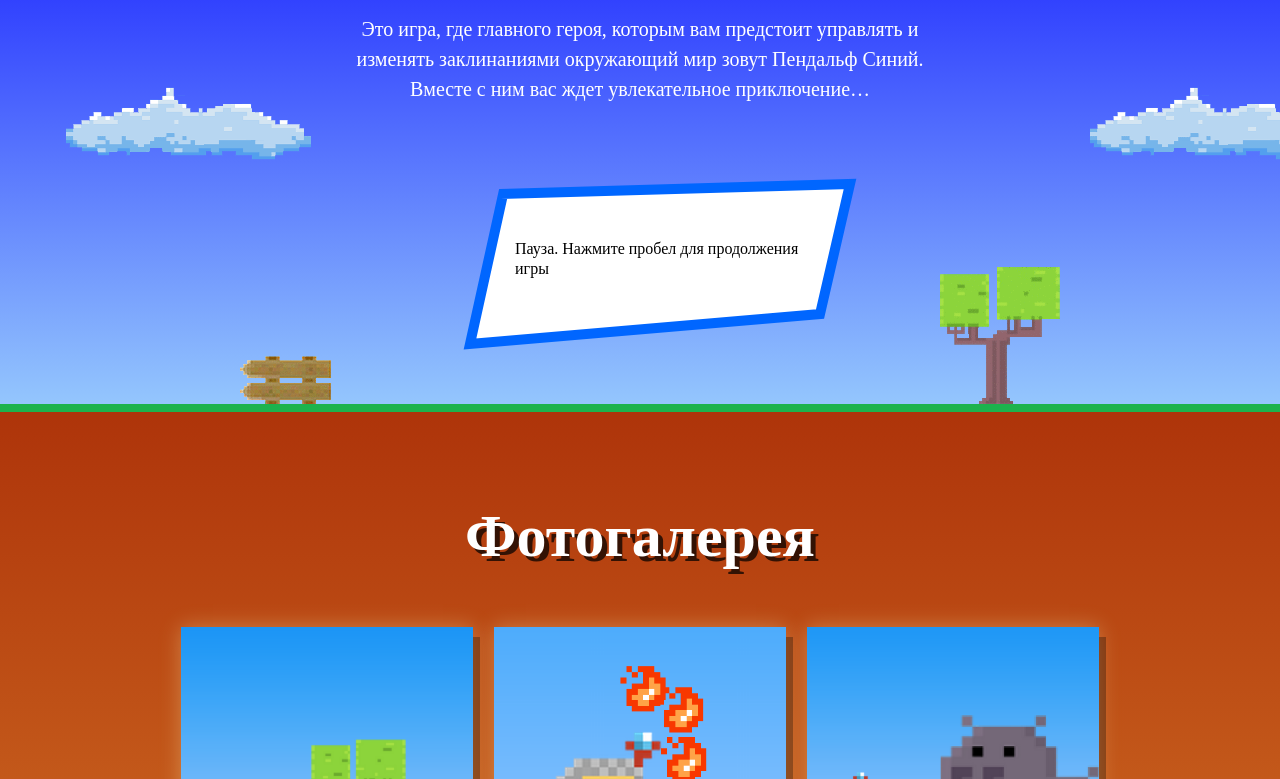
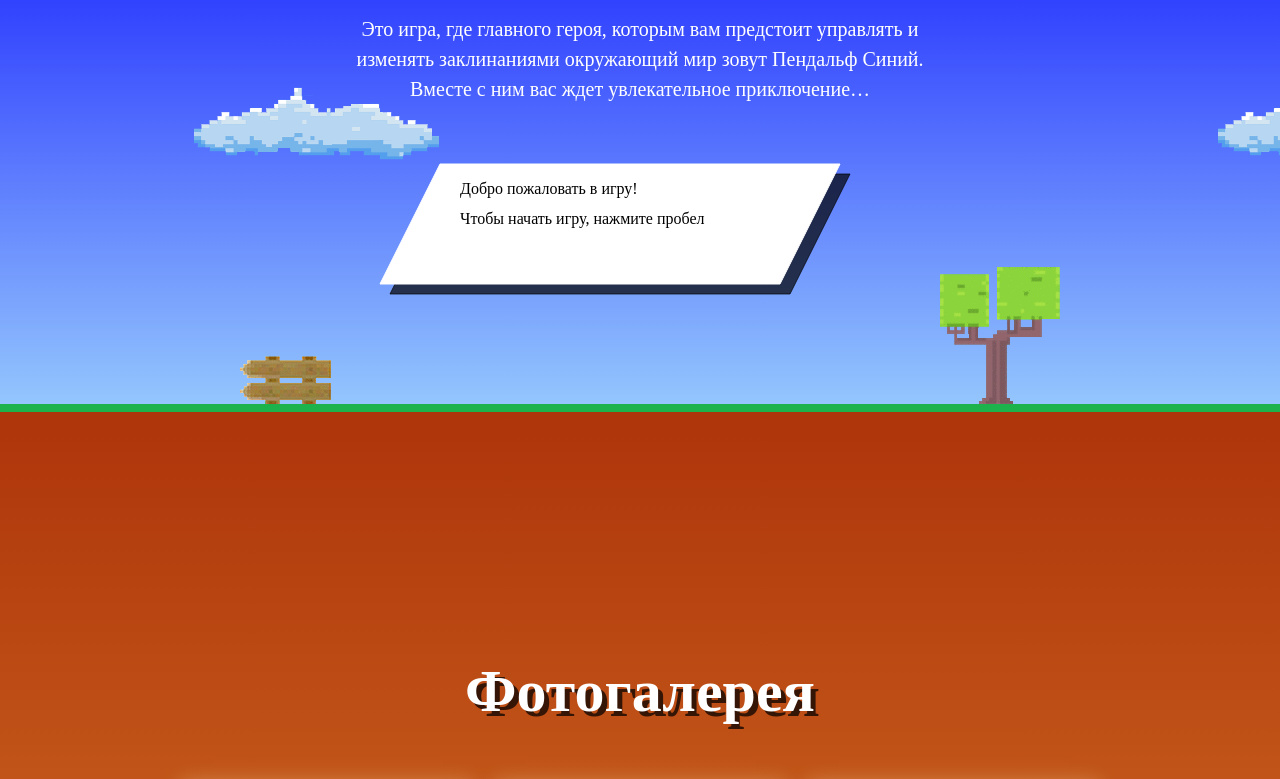
Before and after one commit to Pheophorbide/100740-code-and-magick, a website: page build/index.html in a window 1280 px wide. Shown: the part 203-982 px from the top of the page. Drawn offline with Linux system fonts and the light colour scheme; a web font is replaced by a local one.

Commit message:
Сообщения Пендальфа с использованием канваса

```diff
--- a/build/index.html
+++ b/build/index.html
@@ -24,6 +24,9 @@
 </header>
 
 <main>
+  <canvas>
+    Ваш браузер не поддерживает некоторые технологии, используемые на этом сайте!
+  </canvas>
   <section class="main-section photogallery">
     <h2 class="section-title photogallery-title">Фотогалерея</h2>
     <a href="#" class="photogallery-image"><img src="img/screenshots/1.png" width="292"></a>
@@ -120,8 +123,7 @@
 </template>
 
 <script src="js/form.js"></script>
-<script src="js/check.js" type="text/javascript"></script>
-<script src="js/game-stat.min.js"></script>
+<script src="js/game.js"></script>
 
 </body>
 </html>
--- a/build/js/game.js
+++ b/build/js/game.js
@@ -257,6 +257,42 @@
     this._onKeyUp = this._onKeyUp.bind(this);
     this._pauseListener = this._pauseListener.bind(this);
   };
+  /*
+   * Отрисовка прямоугольного канваса
+   * */
+  var drawTetragon = function() {
+    var canvasElement = document.querySelector('canvas');
+    var ctx = canvasElement.getContext('2d');
+    /*
+     * Черный четырехугольник
+     * */
+    ctx.beginPath();
+    ctx.moveTo(160, 70);
+    ctx.lineTo(560, 70);
+    ctx.lineTo(500, 190);
+    ctx.lineTo(100, 190);
+    ctx.closePath();
+    ctx.strokeStyle = 'rgba(0, 0, 0, 0.7)';
+    ctx.fillStyle = 'rgba(0, 0, 0, 0.7)';
+    ctx.stroke();
+    ctx.fill();
+    /*
+     * Белый четырехугольник
+     * */
+    ctx.beginPath();
+    ctx.moveTo(150, 60);
+    ctx.lineTo(550, 60);
+    ctx.lineTo(490, 180);
+    ctx.lineTo(90, 180);
+    ctx.closePath();
+    ctx.strokeStyle = '#FFFFFF';
+    ctx.fillStyle = '#FFFFFF';
+    ctx.stroke();
+    ctx.fill();
+    ctx.font = '16px PT Mono';
+    ctx.textBaseline = 'handing';
+    ctx.fillStyle = 'black';
+  };
 
   Game.prototype = {
     /**
@@ -380,19 +416,28 @@
     _drawPauseScreen: function() {
       switch (this.state.currentStatus) {
         case Verdict.WIN:
-          console.log('you have won!');
+          drawTetragon();
+          this.ctx.fillText('Вы победили!', 170, 90);
+          this.ctx.fillText('Примите наши поздравления!:)', 170, 120);
           break;
         case Verdict.FAIL:
-          console.log('you have failed!');
+          drawTetragon();
+          this.ctx.fillText('Что-то пошло не так, ', 170, 90);
+          this.ctx.fillText('и вы проиграли:(Попробуйте еще раз!', 170, 120);
           break;
         case Verdict.PAUSE:
-          console.log('game is on pause!');
+          drawTetragon();
+          this.ctx.fillText('Пауза!', 180, 90);
+          this.ctx.fillText('Чтобы продолжить игру, нажмите пробел.', 170, 120);
           break;
         case Verdict.INTRO:
-          console.log('welcome to the game! Press Space to start');
+          drawTetragon();
+          this.ctx.fillText('Добро пожаловать в игру!', 170, 90);
+          this.ctx.fillText('Чтобы начать игру, нажмите пробел', 170, 120);
           break;
       }
     },
+
 
     /**
      * Предзагрузка необходимых изображений для уровня.
```
